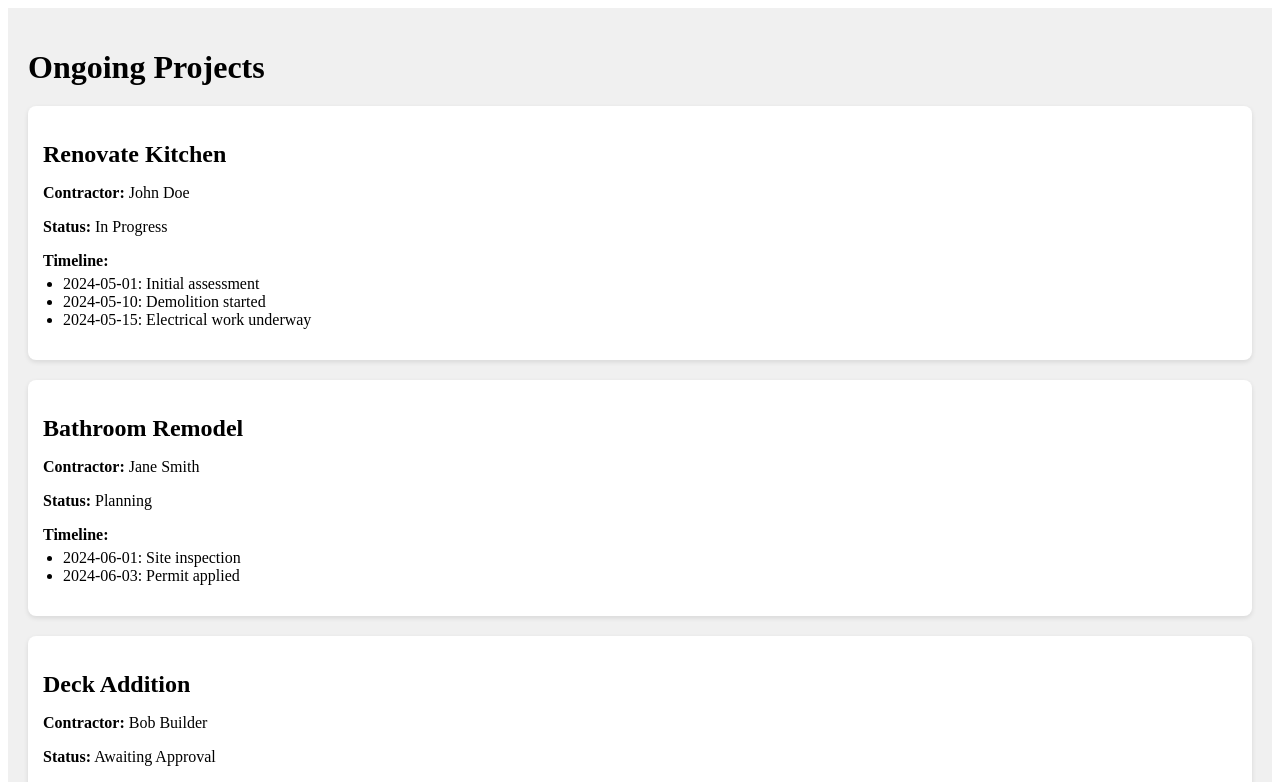
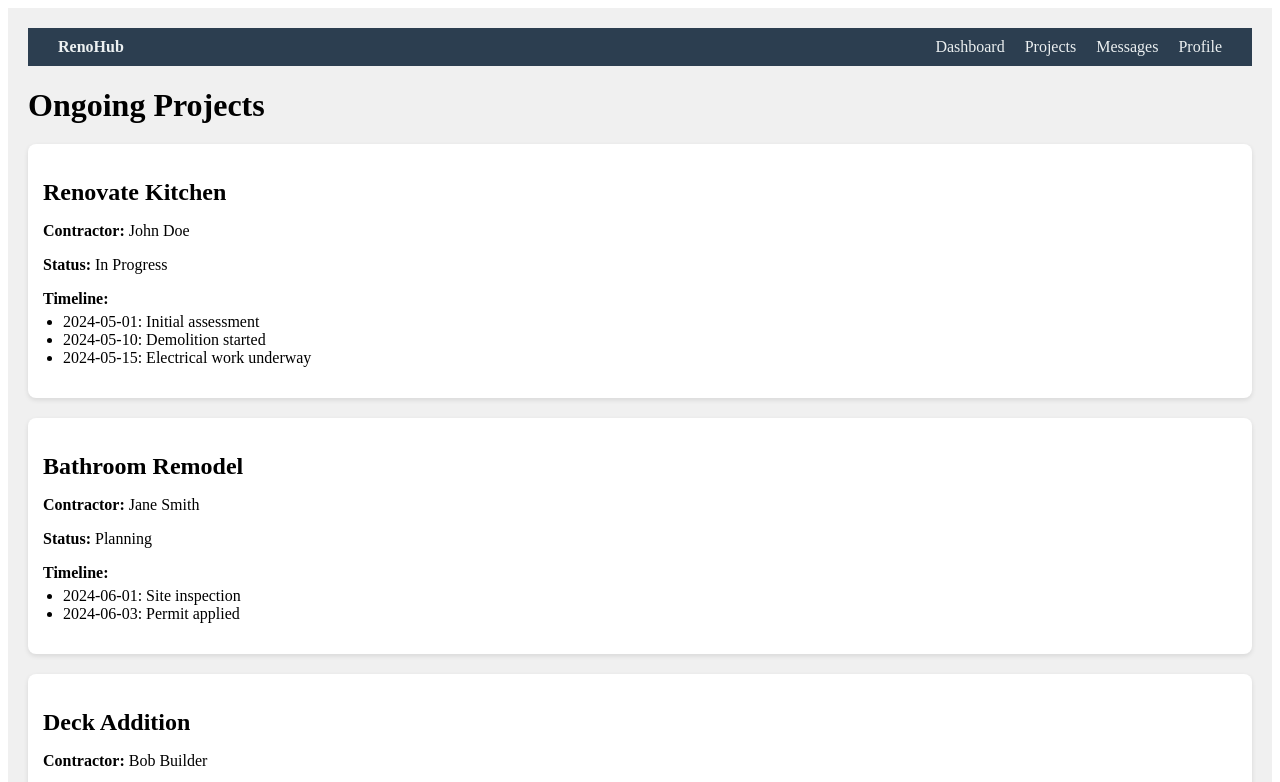
Before and after one commit to Amga20d/renohub, a React (Vite) app in the folder frontend/: page /dashboard in a window 1280 px wide. Shown: the top 782 px of the page. Built offline with nearby package versions, Linux system fonts and the light colour scheme.

Commit message:
created the nav component and added it to the dashboard page

```diff
--- /dev/null
+++ b/frontend/src/components/Navbar.jsx
@@ -0,0 +1,45 @@
+import React from 'react';
+import { Link } from 'react-router-dom';
+
+const Navbar = () => {
+  const navStyle = {
+    display: 'flex',
+    justifyContent: 'space-between',
+    alignItems: 'center',
+    backgroundColor: '#2c3e50',
+    padding: '10px 20px',
+    color: '#ecf0f1',
+  };
+
+  const linkStyle = {
+    color: '#ecf0f1',
+    textDecoration: 'none',
+    margin: '0 10px',
+  };
+
+  return (
+    <nav style={navStyle}>
+      <div>
+        <Link to="/" style={{ ...linkStyle, fontWeight: 'bold' }}>
+          RenoHub
+        </Link>
+      </div>
+      <div>
+        <Link to="/dashboard" style={linkStyle}>
+          Dashboard
+        </Link>
+        <Link to="/projects" style={linkStyle}>
+          Projects
+        </Link>
+        <Link to="/messages" style={linkStyle}>
+          Messages
+        </Link>
+        <Link to="/profile" style={linkStyle}>
+          Profile
+        </Link>
+      </div>
+    </nav>
+  );
+};
+
+export default Navbar;
--- a/frontend/src/pages/DashboardPage.jsx
+++ b/frontend/src/pages/DashboardPage.jsx
@@ -1,4 +1,6 @@
 import React from 'react';
+import Navbar from '../components/Navbar';
+
 
 const DashboardPage = () => {
   const projects = [
@@ -60,6 +62,7 @@ const DashboardPage = () => {
 
   return (
     <div style={containerStyle}>
+      <Navbar />
       <h1 style={{ marginBottom: '20px' }}>Ongoing Projects</h1>
       {projects.map((project) => (
         <div key={project.id} style={cardStyle}>
```
